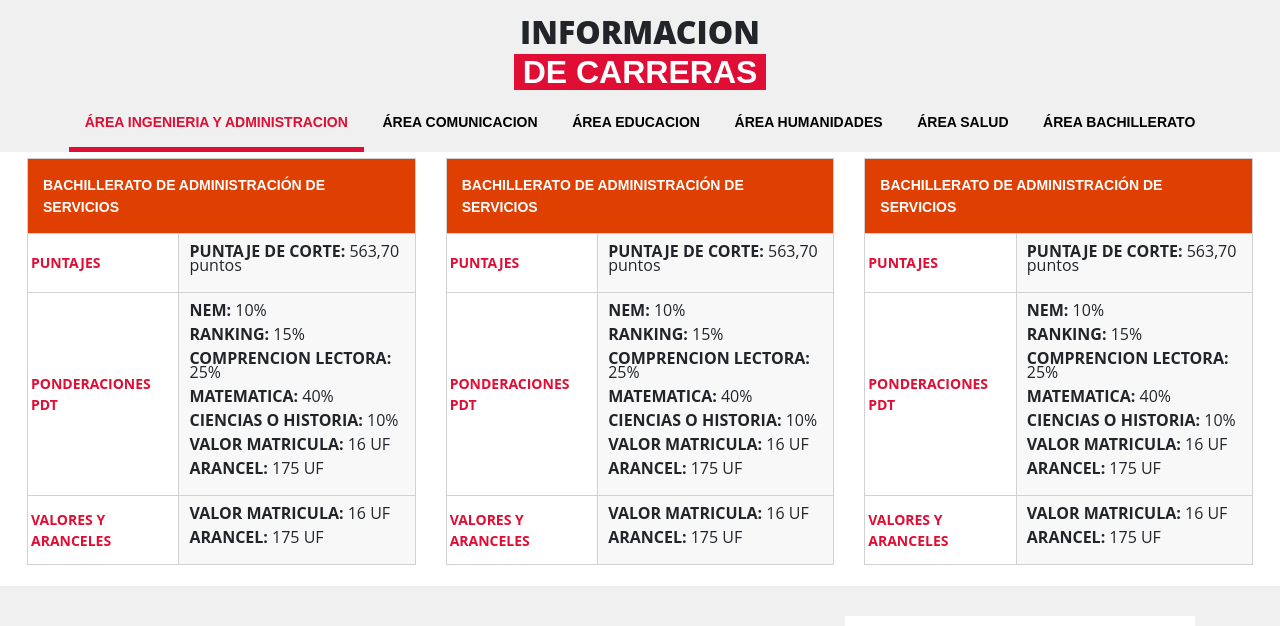
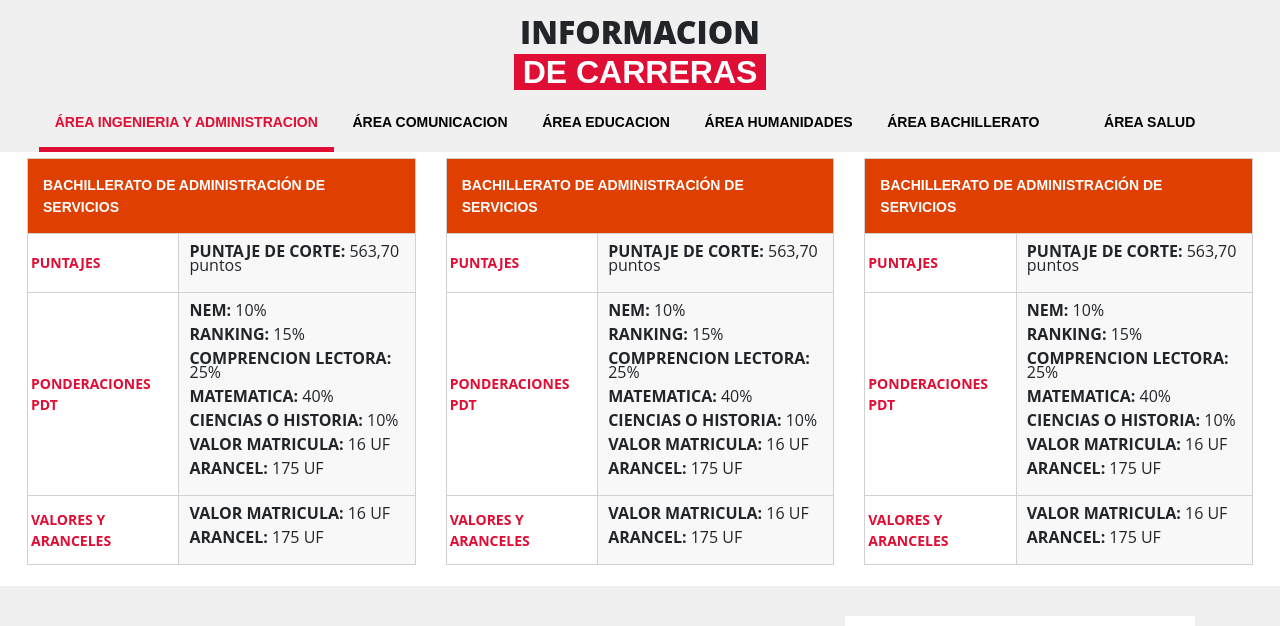
Before and after one commit to danny099/landing-uandes, a plain HTML site: page index.html in a window 1280 px wide. Shown: the part 2350-2976 px from the top of the page. Drawn offline with nearby package versions, Linux system fonts and the light colour scheme.

Commit message:
add files

```diff
--- a/index.html
+++ b/index.html
@@ -207,8 +207,9 @@
               <button class="tablinks" onclick="openTab(event, 'comunicacion')" id="defaultOpen"><b>ÁREA COMUNICACION</b></button>
               <button class="tablinks" onclick="openTab(event, 'educacion')" id="defaultOpen"><b>ÁREA EDUCACION</b></button>
               <button class="tablinks" onclick="openTab(event, 'humanidades')" id="defaultOpen"><b>ÁREA HUMANIDADES</b></button>
-              <button class="tablinks" onclick="openTab(event, 'salud')" id="defaultOpen"><b>ÁREA SALUD</b></button>
               <button class="tablinks" onclick="openTab(event, 'bachillerato')" id="defaultOpen"><b>ÁREA BACHILLERATO</b></button>
+              <button class="tablinks mr-5 ml-5" onclick="openTab(event, 'salud')" id="defaultOpen"><b>ÁREA SALUD</b></button>
+
             </div>
           </div>
           <div class="col-12 col-md-12 bg-white">
```
